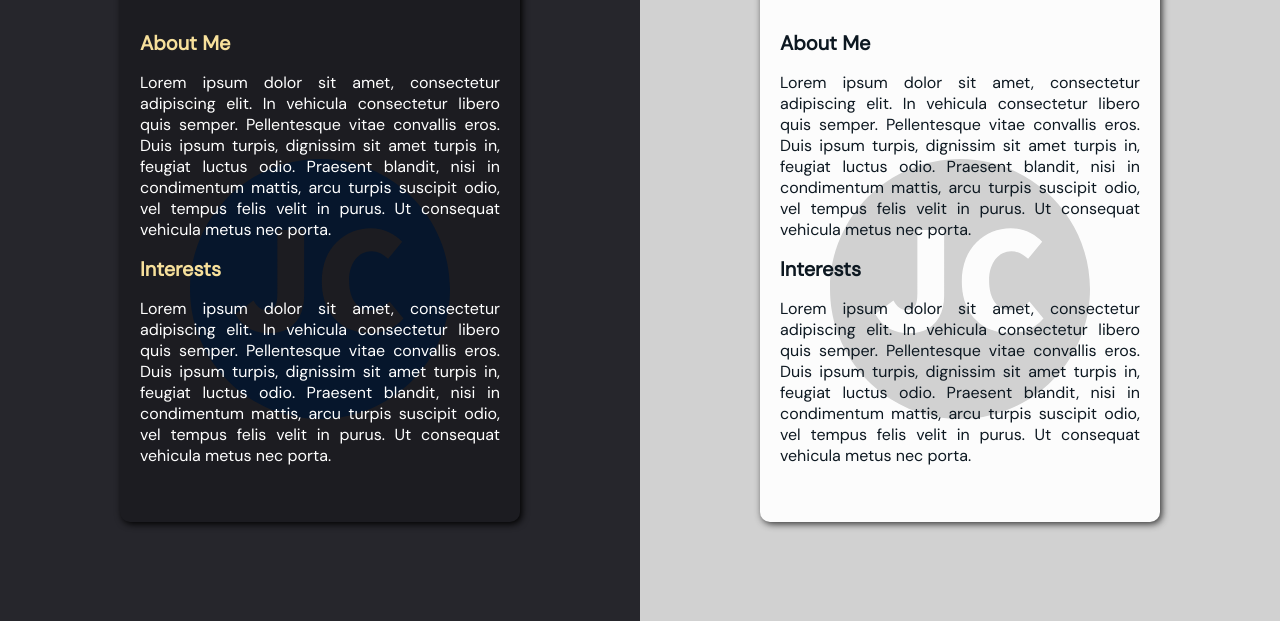
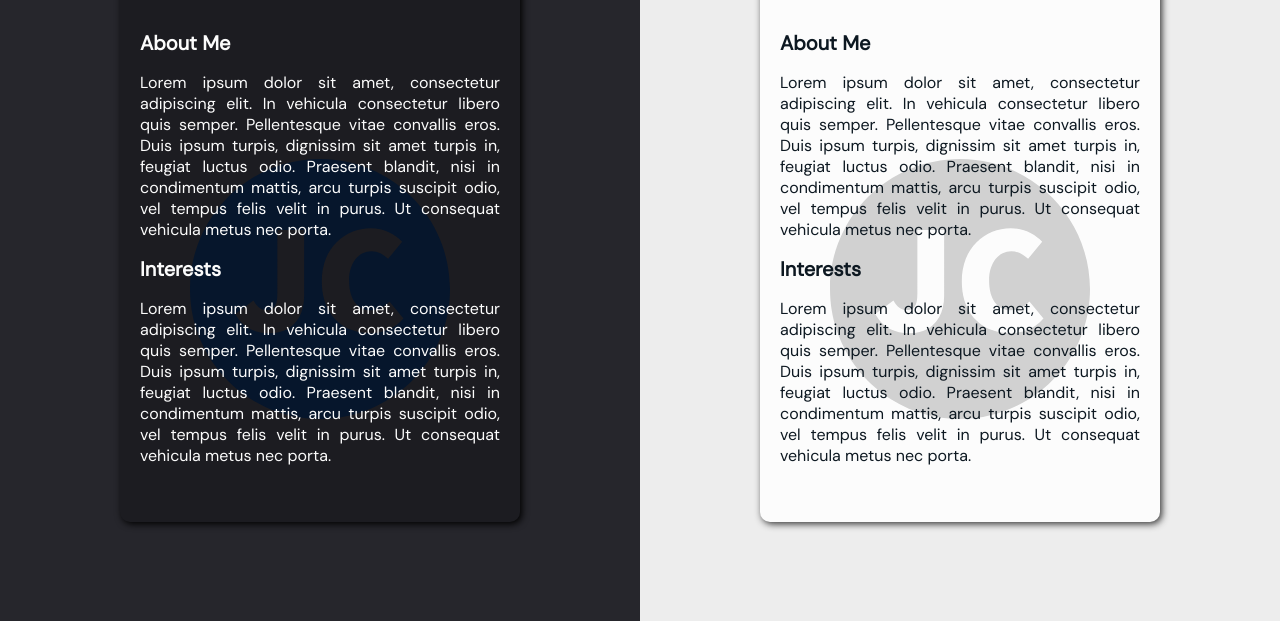
Before and after one commit to josephcbcuevas/business-cards, a React app: page / in a window 1280 px wide. Shown: the part 179-800 px from the top of the page. Built offline with nearby package versions, Linux system fonts and the light colour scheme.

Commit message:
style updates

```diff
--- a/public/style.css
+++ b/public/style.css
@@ -13,7 +13,7 @@ body{
 #card-dark{
     background-color:#1C1C21;
     box-shadow: 2px 2px 7px #000000;
-    color:#F7E09B;
+    color:#fcfcfc;
     background-image: url(./logo-dark.svg);
     background-repeat: no-repeat;
     background-position: center 75%;
@@ -21,7 +21,7 @@ body{
 }
 
 #card-dark > .main > .about > p, #card-dark > .main > .interests > p{
-    color:white;
+    color:#fcfcfc;
 }
 
 #head-dark{
@@ -31,7 +31,7 @@ body{
 }
 
 #light{
-    background-color: #D1D1D1;
+    background-color: #ededed;
     width:50%;
 }
 
```
